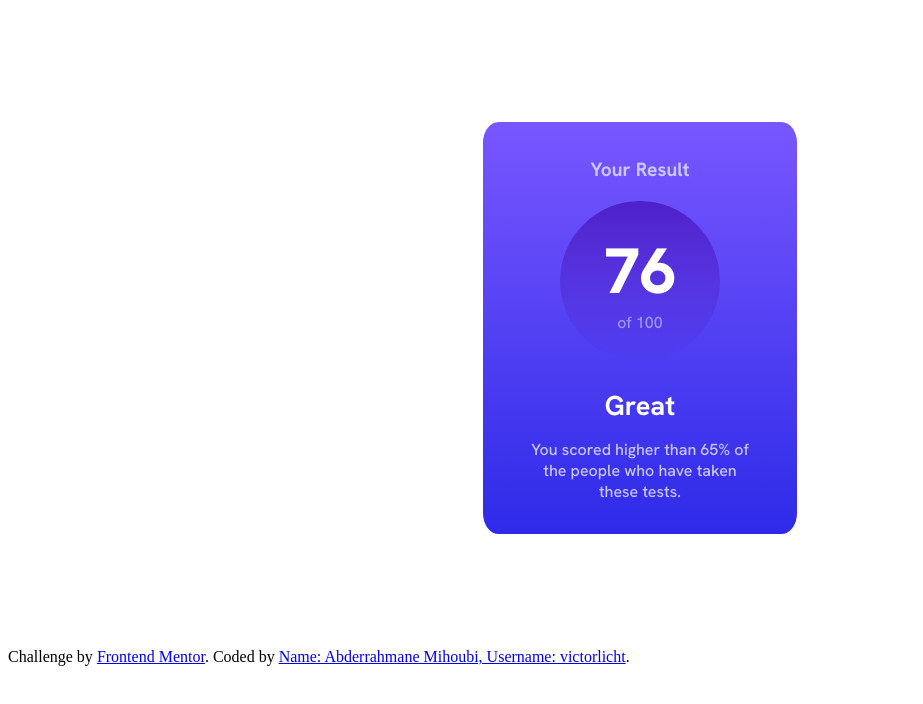
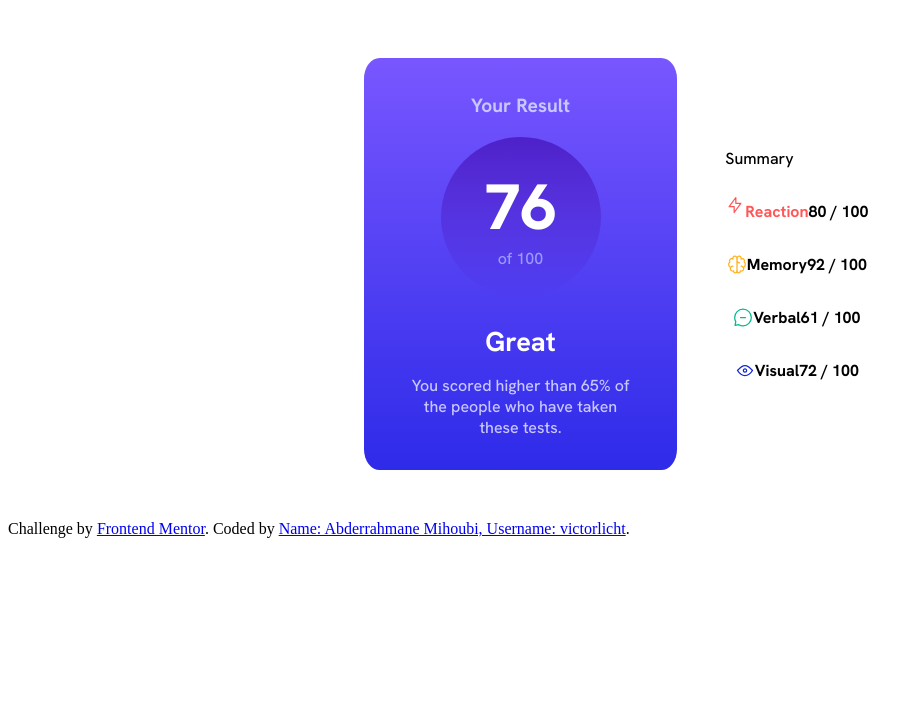
Before and after one commit to victorlicht/front-end-mentor-challenges, a plain HTML site: page results-summary-component-main/index.html in a window 1280 px wide. Shown: the whole page, without its empty margins (0-923 px from the left). Drawn offline with Linux system fonts and the light colour scheme.

Commit message:
update in work

```diff
--- a/results-summary-component-main/index.html
+++ b/results-summary-component-main/index.html
@@ -24,7 +24,29 @@
                           these tests.</p>
       </section>
       <section class="second">
-
+          <p class="summary">Summary</p>
+          <div class="stats">
+            <div class="reaction">
+              <img src="./assets/images/icon-reaction.svg" alt="reaction">
+              <p>Reaction</p>
+              <p id="numbers">80 / 100</p>
+            </div>
+            <div class="memory">
+              <img src="./assets/images/icon-memory.svg" alt="memory">
+              <p>Memory</p>
+              <p id="numbers">92 / 100</p>
+            </div>
+            <div class="verbal">
+              <img src="./assets/images/icon-verbal.svg" alt="verbal">
+              <p>Verbal</p>
+              <p id="numbers">61 / 100</p>
+            </div>
+            <div class="visual">
+              <img src="./assets/images/icon-visual.svg" alt="visual">
+              <p>Visual</p>
+              <p id="numbers">72 / 100</p>
+            </div>
+          </div>
       </section>
   </main>
 
--- a/results-summary-component-main/style.css
+++ b/results-summary-component-main/style.css
@@ -1,10 +1,16 @@
+body {
+    display: flex;
+    flex-direction: column;
+    justify-content: space-between;
+}
 main {
     display: flex;
     align-items: center;
     justify-content: center;
     font-family: 'Hanken Grotesk', sans-serif;
-    height: 50vw;
+    height: 40vw;
 }
+
 /*Left Side - Up Side*/
 .first {
     background: linear-gradient(to bottom, hsl(252, 100%, 67%), hsl(241, 81%, 54%));
@@ -15,6 +21,7 @@ main {
     justify-content: space-between;
     align-items: center;
     flex-direction: column;
+
 }
 .result-title {
     color: hsl(241, 100%, 89%);
@@ -56,3 +63,31 @@ main {
 }
 
 /*Right Side - Down Side*/
+.second {
+    display: flex;
+    flex-direction: column;
+    padding: 1rem 3rem 1rem 3rem;
+    width: inherit(".first");
+}
+.stats {
+    display: flex;
+    align-items: center;
+    flex-direction: column;
+}
+.stats div {
+    display: flex;
+    flex-direction: row;
+    font-weight: 700;
+}
+.reaction {
+    color: hsl(0, 100%, 67%);
+    display: block;
+}
+.reaction img {
+    width: 20px;
+    height: 20px;
+    margin-top: 10px;
+}
+#numbers {
+    color: black;
+}
```
Lines whose indentation alone changed are shown as unchanged.
